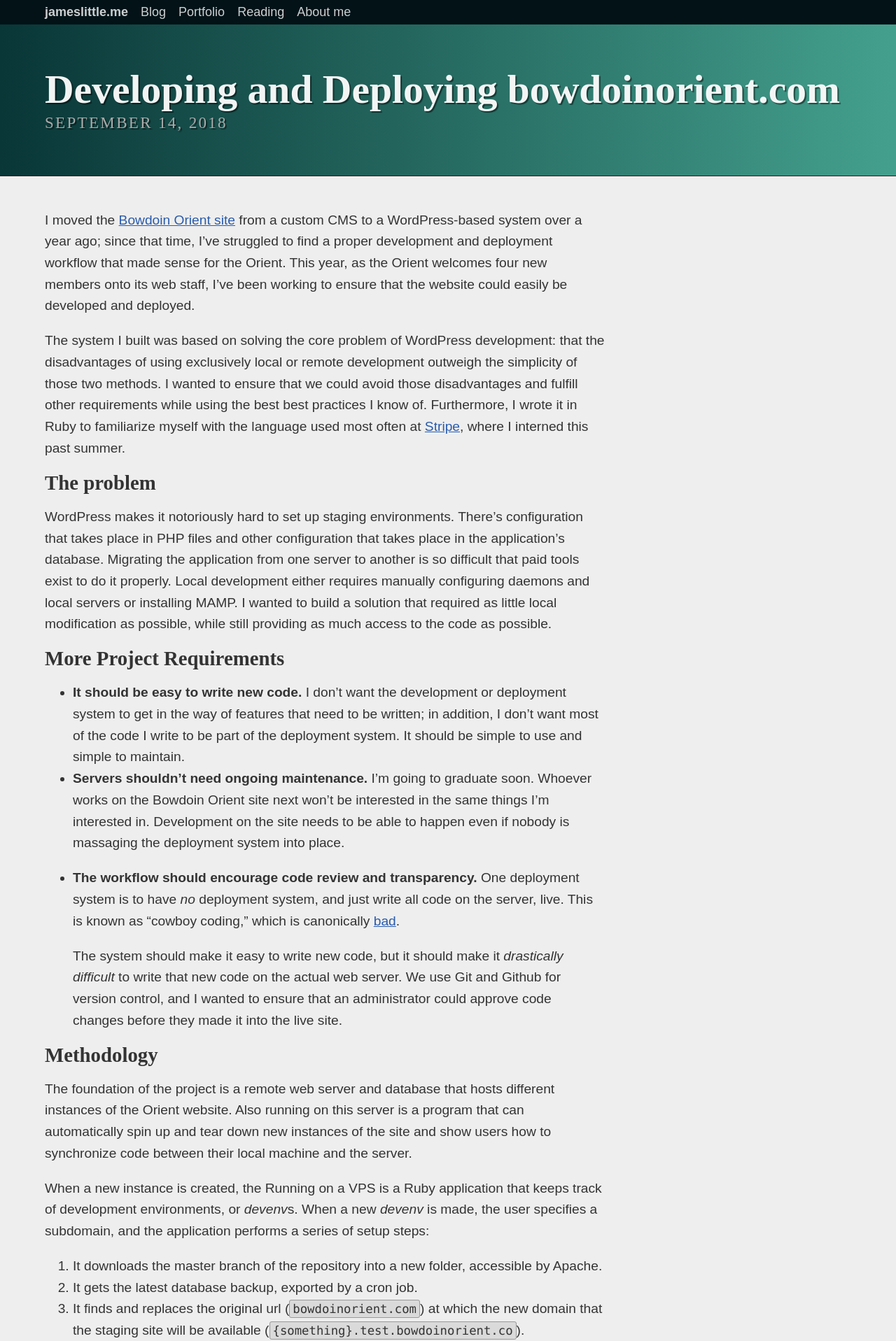
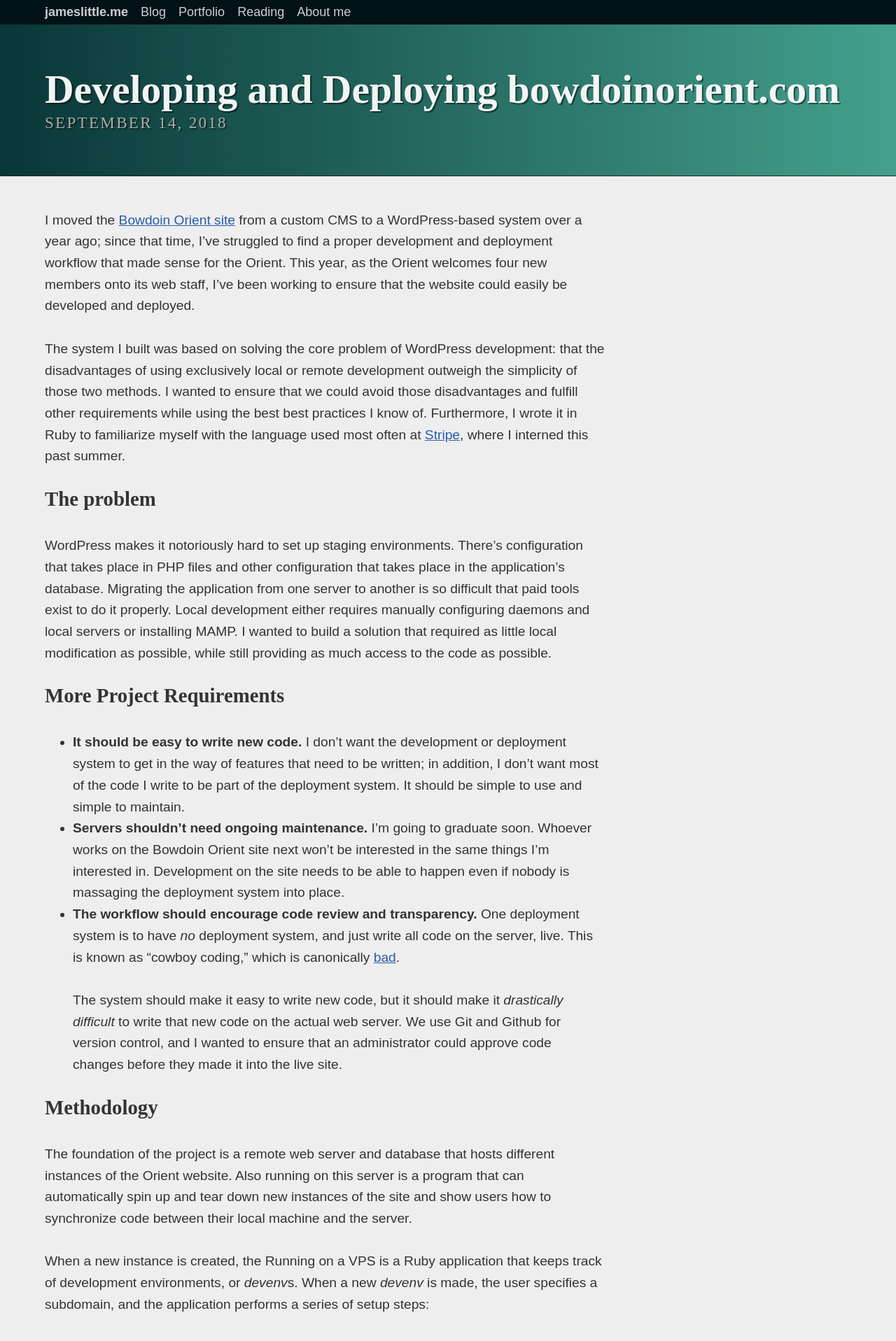
Before and after one commit to jameslittle230/jameslittle.me-archive, a Jekyll site: the page built from _posts/2018-09-14-developing-deploying-orient.md, in a window 1280 px wide. Shown: the top 1917 px of the page at 70% size. Built offline with Jekyll 4.4.1, drawn with Linux system fonts in a browser that asks for light colours; some web fonts are replaced; comment, search, counter and statistics services are not loaded.

Commit message:
Update article element spacing

```diff
--- a/_layouts/post.html
+++ b/_layouts/post.html
@@ -7,7 +7,7 @@ layout: base
 	<h2>{{ page.date | date: "%B %d, %Y"}}</h2>
 </header>
 
-<div class="content-wrap">
+<div class="content-wrap content-wrap--article">
 
 {% if page.img %}
 <figure class="post-image-wide">
--- a/styles/style.css
+++ b/styles/style.css
@@ -52,6 +52,17 @@ pre {
     overflow-x: scroll;
     padding: 8px;
     line-height: 1.1;
+}
+
+.content-wrap--article p, .content-wrap--article pre, .content-wrap--article ul,
+.content-wrap--article ol, .content-wrap--article hr {
+	margin: 0 0 1.6em;
+}
+
+.content-wrap--article h1, .content-wrap--article h2,
+.content-wrap--article h3, .content-wrap--article h4,
+.content-wrap--article h5, .content-wrap--article h6 {
+	margin: 0 0 1.3em;
 }
 
 .content-wrap {
@@ -516,8 +527,13 @@ pre {
 
 .footnotes {
 	margin-top: 4rem;
+	padding-top: 1rem;
 	border-top: 1px solid #AAA;
 	font-size: 0.9em;
+}
+
+.footnotes li p {
+	margin-bottom: 1rem;
 }
 
 /**
```
